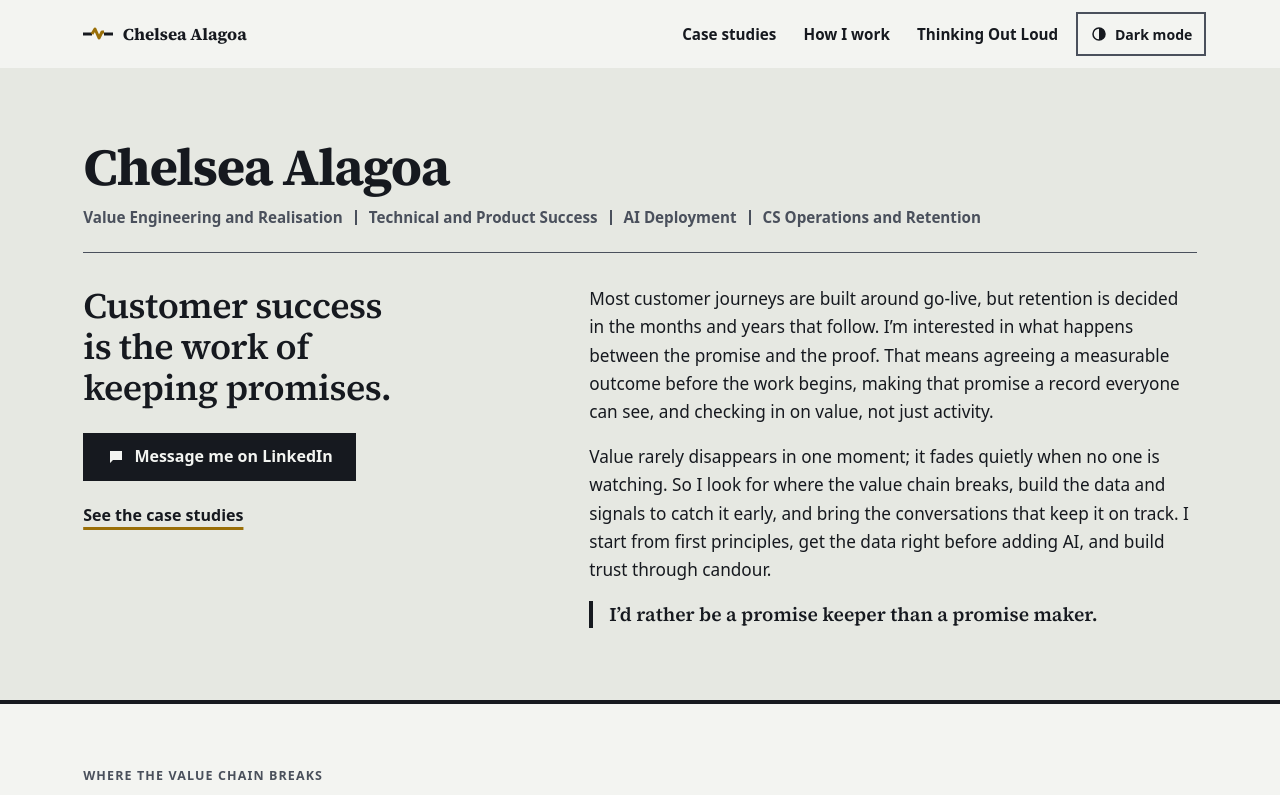
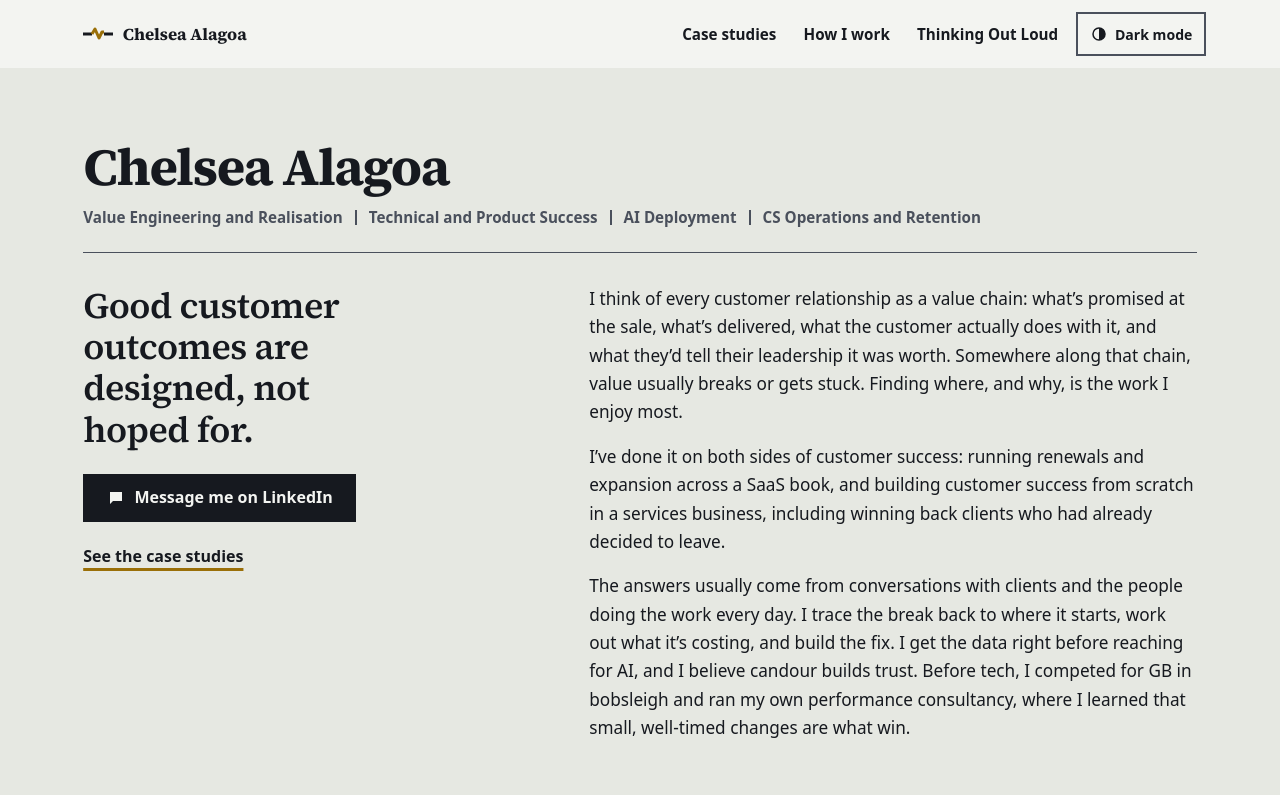
Before and after one commit to blkren/blkren.github.io, a plain HTML site: page index.html in a window 1280 px wide. Shown: the top 795 px of the page. Drawn offline with Linux system fonts and the light colour scheme.

Commit message:
Rewrite the home page thesis and add the keynote replay link
- New hero thesis and introduction, distinct from the keynote post
- Link preview image updated to the new thesis
- Post 6 now links to the TSW 2026 closing keynote replay

Co-Authored-By: Claude Opus 5.5 <noreply@anthropic.com>

```diff
--- a/index.html
+++ b/index.html
@@ -48,16 +48,16 @@
     </div>
     <div class="hero__grid">
       <div class="hero__lead">
-        <p class="thesis">Customer success is the work of keeping promises.</p>
+        <p class="thesis">Good customer outcomes are designed, not hoped for.</p>
         <div class="actions">
           <a class="button" href="https://www.linkedin.com/in/chelseaalagoa/"><svg viewBox="0 0 24 24" aria-hidden="true" focusable="false"><path fill="currentColor" d="M4 4h16v12H8l-4 4z"/></svg>Message me on LinkedIn<span class="visually-hidden"> (opens LinkedIn)</span></a>
           <a class="textlink" href="#case-studies">See the case studies</a>
         </div>
       </div>
       <div class="hero__body">
-        <p>Most customer journeys are built around go-live, but retention is decided in the months and years that follow. I’m interested in what happens between the promise and the proof. That means agreeing a measurable outcome before the work begins, making that promise a record everyone can see, and checking in on value, not just activity.</p>
-        <p>Value rarely disappears in one moment; it fades quietly when no one is watching. So I look for where the value chain breaks, build the data and signals to catch it early, and bring the conversations that keep it on track. I start from first principles, get the data right before adding AI, and build trust through candour.</p>
-        <p class="promise">I’d rather be a promise keeper than a promise maker.</p>
+        <p>I think of every customer relationship as a value chain: what’s promised at the sale, what’s delivered, what the customer actually does with it, and what they’d tell their leadership it was worth. Somewhere along that chain, value usually breaks or gets stuck. Finding where, and why, is the work I enjoy most.</p>
+        <p>I’ve done it on both sides of customer success: running renewals and expansion across a SaaS book, and building customer success from scratch in a services business, including winning back clients who had already decided to leave.</p>
+        <p>The answers usually come from conversations with clients and the people doing the work every day. I trace the break back to where it starts, work out what it’s costing, and build the fix. I get the data right before reaching for AI, and I believe candour builds trust. Before tech, I competed for GB in bobsleigh and ran my own performance consultancy, where I learned that small, well-timed changes are what win.</p>
       </div>
     </div>
   </section>
```
Also changed, not shown: thinking-out-loud/promise-maker-or-promise-keeper/index.html (+1 -1 lines), assets/img/og-chain.png.
